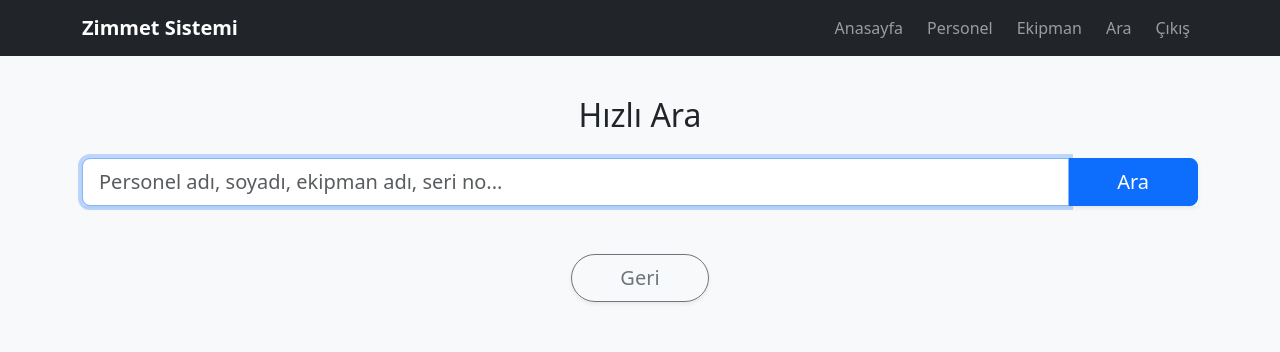
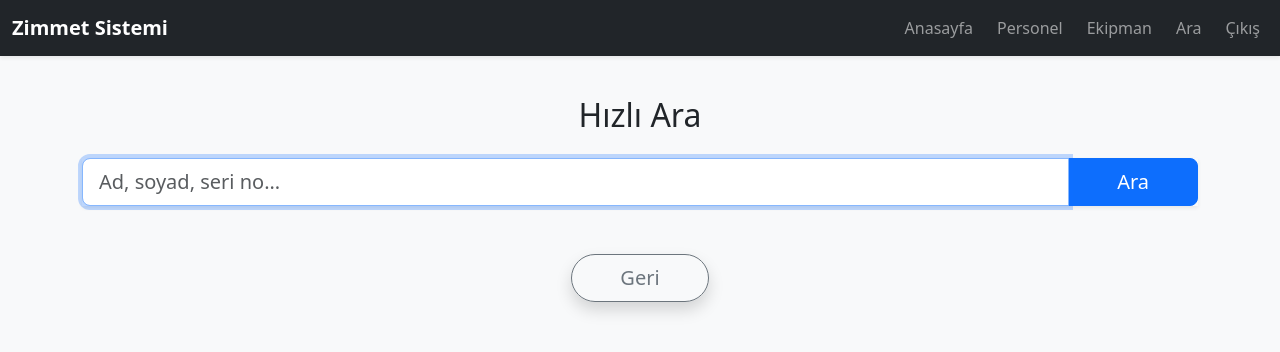
Before and after one commit to teknolojiotomasyon/gsb-zimmet-sistem, a Flask app: page /search in a window 1280 px wide. Shown: the top 352 px of the page. Run offline with Flask 3, Linux system fonts and the light colour scheme; the visitor is signed in with stand-in values (Sample User, id 1); data comes from the database, SQL or seed files in the repository.

Commit message:
Refactor search.html for improved layout and results
Updated the search page layout and improved the search input placeholder. Enhanced the display of search results and modified the back button style.

```diff
--- a/templates/search.html
+++ b/templates/search.html
@@ -8,11 +8,15 @@
     <link href="https://cdn.jsdelivr.net/npm/bootstrap-icons@1.11.0/font/bootstrap-icons.css" rel="stylesheet">
 </head>
 <body class="bg-light">
+
     <!-- ÜST MENÜ -->
-    <nav class="navbar navbar-expand-lg navbar-dark bg-dark fixed-top">
-        <div class="container">
+    <nav class="navbar navbar-expand-lg navbar-dark bg-dark fixed-top shadow-sm">
+        <div class="container-fluid">
             <a class="navbar-brand fw-bold" href="/">Zimmet Sistemi</a>
-            <div class="collapse navbar-collapse">
+            <button class="navbar-toggler" type="button" data-bs-toggle="collapse" data-bs-target="#navbarNav">
+                <span class="navbar-toggler-icon"></span>
+            </button>
+            <div class="collapse navbar-collapse" id="navbarNav">
                 <ul class="navbar-nav ms-auto">
                     <li class="nav-item"><a class="nav-link btn btn-outline-light me-2" href="/">Anasayfa</a></li>
                     <li class="nav-item"><a class="nav-link btn btn-outline-primary me-2" href="/personnel">Personel</a></li>
@@ -27,18 +31,15 @@
     <div class="container pt-5 mt-5">
         <h2 class="text-center mb-4">Hızlı Ara</h2>
 
-        <!-- ARAMA KUTUSU -->
         <form method="post" class="mb-5">
             <div class="input-group input-group-lg shadow-sm">
-                <input type="text" name="query" class="form-control" placeholder="Personel adı, soyadı, ekipman adı, seri no..." value="{{ query or '' }}" autofocus required>
+                <input type="text" name="query" class="form-control" placeholder="Ad, soyad, seri no..." value="{{ query or '' }}" autofocus>
                 <button type="submit" class="btn btn-primary px-5">Ara</button>
             </div>
         </form>
 
-        <!-- SONUÇLAR -->
-        {% if query is not none %}
-            <h4 class="mb-4 text-center">Arama sonucu: <strong>"{{ query }}"</strong></h4>
-
+        {% if query %}
+            <h4 class="mb-4">Arama sonucu: "{{ query }}"</h4>
             {% if persons or eqs %}
                 {% if persons %}
                 <h5 class="text-primary mb-3">Personeller ({{ persons|length }})</h5>
@@ -46,8 +47,7 @@
                     {% for p in persons %}
                     <a href="/personnel_detail/{{ p.id }}" class="list-group-item list-group-item-action py-3">
                         <span class="me-3 fs-4">Kişi</span>
-                        <strong>{{ p.name }} {{ p.surname }}</strong>
-                        <small class="text-muted">– {{ p.duty or 'Görev belirtilmemiş' }}</small>
+                        <strong>{{ p.name }} {{ p.surname }}</strong> – {{ p.duty or 'Görev yok' }}
                     </a>
                     {% endfor %}
                 </div>
@@ -59,25 +59,21 @@
                     {% for eq in eqs %}
                     <a href="/equipment_detail/{{ eq.id }}" class="list-group-item list-group-item-action py-3">
                         <span class="me-3 fs-4">Bilgisayar</span>
-                        <strong>{{ eq.name }}</strong>
-                        <small class="text-muted">– Seri No: {{ eq.serial }}</small>
+                        <strong>{{ eq.name }}</strong> – {{ eq.serial }}
                     </a>
                     {% endfor %}
                 </div>
                 {% endif %}
             {% else %}
                 <div class="alert alert-warning text-center py-5 shadow">
-                    <h4>😔 Sonuç bulunamadı</h4>
-                    <p><strong>"{{ query }}"</strong> ile eşleşen kayıt yok.</p>
+                    <h4>Sonuç bulunamadı</h4>
+                    <p>"{{ query }}" ile eşleşen kayıt yok.</p>
                 </div>
             {% endif %}
         {% endif %}
 
-        <!-- GERİ BUTONU -->
-        <div class="text-center mt-5">
-            <button onclick="history.back()" class="btn btn-outline-secondary btn-lg px-5 rounded-pill shadow-sm">
-                Geri
-            </button>
+        <div class="text-center my-5">
+            <button onclick="history.back()" class="btn btn-outline-secondary btn-lg px-5 rounded-pill shadow">Geri</button>
         </div>
     </div>
 </body>
```
